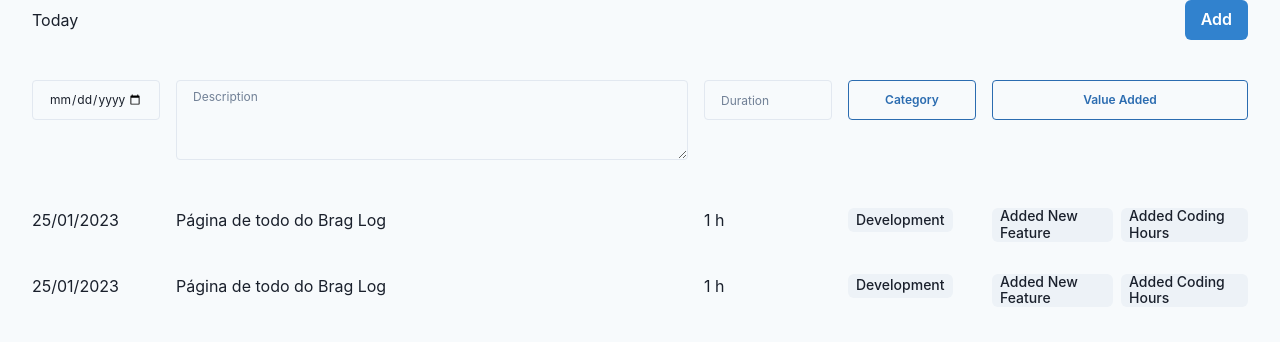
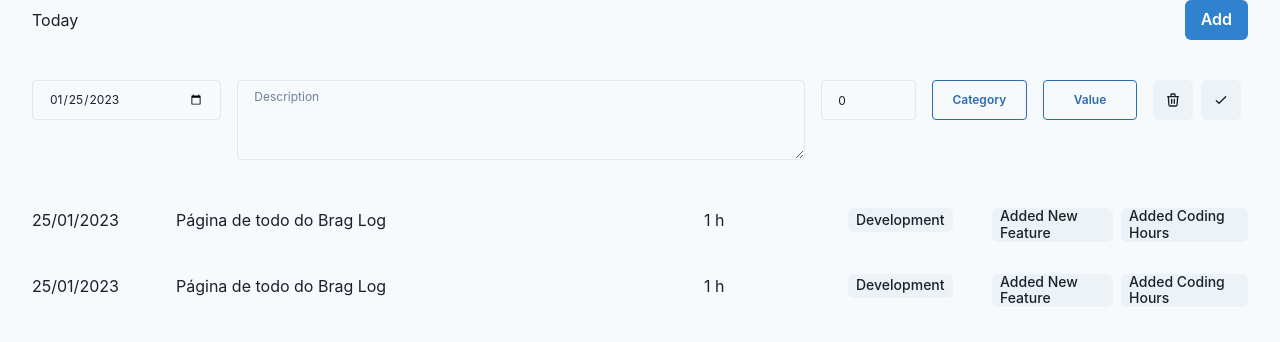
Before and after one commit to fischerafael/brag-log, a Next.js app: page /app/day in a window 1280 px wide. Shown: the top 342 px of the page. Built offline with nearby package versions, Linux system fonts and the light colour scheme.

Commit message:
feat: added other stuff

```diff
--- a/package.json
+++ b/package.json
@@ -23,6 +23,7 @@
     "next": "13.1.5",
     "react": "18.2.0",
     "react-dom": "18.2.0",
+    "react-icons": "^4.7.1",
     "typescript": "4.9.4"
   }
 }
--- /dev/null
+++ b/src/client/hooks/useTasks/index.tsx
@@ -0,0 +1,32 @@
+import { ITask } from "@/src/shared/entities";
+import React, { useState } from "react";
+import { formatDate } from "../../utils";
+
+export const useTasks = () => {
+  const [tasks, setTasks] = useState<ITask[]>([]);
+  const [task, setTask] = useState<ITask>({
+    category: [],
+    date: new Date(),
+    description: "",
+    duration: 0,
+    id: "",
+    isDone: false,
+    value: [],
+  });
+
+  console.log(task);
+
+  const handleSetTask = (key: keyof ITask, value: string) => {
+    setTask((prev) => ({ ...prev, [key]: value }));
+  };
+
+  return {
+    state: {
+      task: task,
+      tasks: tasks,
+    },
+    methods: {
+      handleSetTask: handleSetTask,
+    },
+  };
+};
--- a/src/client/pages/PageAppDay/index.tsx
+++ b/src/client/pages/PageAppDay/index.tsx
@@ -1,27 +1,12 @@
 import React, { useState } from "react";
+import * as Icon from "react-icons/hi";
 import * as Chakra from "@chakra-ui/react";
 import { AppTemplate } from "@/src/client/components/AppTemplate";
 import { ITask } from "@/src/shared/entities";
-
-interface IPageAppDayState {
-  currentTask: ITask;
-  tasks: ITask[];
-}
+import { useTasks } from "@/src/client/hooks/useTasks";
+import { formatDate } from "../../utils";
 
 export const PageAppDay = () => {
-  const [state, setState] = useState<IPageAppDayState>({
-    currentTask: {
-      category: [],
-      date: new Date(),
-      description: "",
-      duration: 0,
-      id: "",
-      isDone: false,
-      value: [],
-    },
-    tasks: [],
-  });
-
   return (
     <AppTemplate
       main={
@@ -68,10 +53,12 @@ export const Task = () => {
 };
 
 export const TaskEdit = () => {
+  const { state, methods } = useTasks();
+
   return (
     <Chakra.Grid
       w="full"
-      gridTemplateColumns="1fr 4fr 1fr 1fr 2fr"
+      gridTemplateColumns="2fr 6fr 1fr 1fr 1fr 1fr"
       cursor="pointer"
       alignItems="flex-start"
       py="8"
@@ -83,18 +70,25 @@ export const TaskEdit = () => {
         placeholder="Date"
         w="full"
         borderRadius="4"
+        value={formatDate(state.task.date)}
+        onChange={(e) => methods.handleSetTask("date", e.target.value)}
       />
       <Chakra.Textarea
         fontSize="xs"
         placeholder="Description"
         w="full"
         borderRadius="4"
+        value={state.task.description}
+        onChange={(e) => methods.handleSetTask("description", e.target.value)}
       />
       <Chakra.Input
         fontSize="xs"
         placeholder="Duration"
         w="full"
         borderRadius="4"
+        type="number"
+        value={state.task.duration}
+        onChange={(e) => methods.handleSetTask("duration", e.target.value)}
       />
       <Chakra.Button
         fontSize="xs"
@@ -112,8 +106,13 @@ export const TaskEdit = () => {
         variant="outline"
         borderRadius="4"
       >
-        Value Added
+        Value
       </Chakra.Button>
+
+      <Chakra.HStack objectFit="contain" w="full">
+        <Chakra.IconButton aria-label="" icon={<Icon.HiOutlineTrash />} />
+        <Chakra.IconButton aria-label="" icon={<Icon.HiOutlineCheck />} />
+      </Chakra.HStack>
     </Chakra.Grid>
   );
 };
--- /dev/null
+++ b/src/client/utils/index.ts
@@ -0,0 +1,5 @@
+import format from "date-fns/format";
+
+export const formatDate = (date: Date = new Date()): string | undefined => {
+  return format(new Date(date), "yyyy-MM-dd");
+};
```
Also changed, not shown: 1 other file (tests, documents, lock files or other folders).
